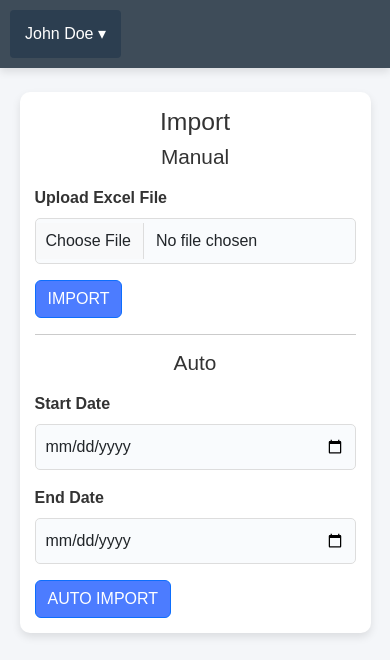
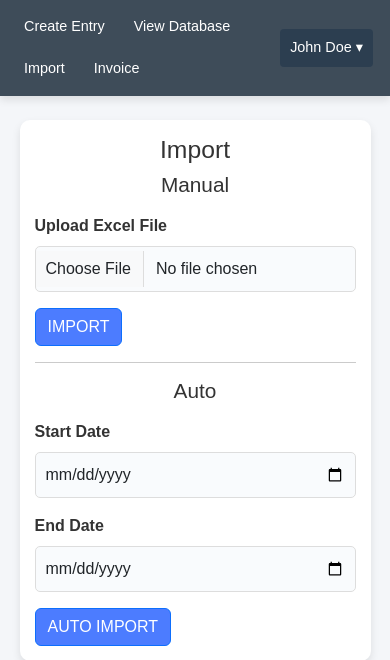
Before and after one commit to Jannes009/Fermesync, a Python web app: template templates/Import/import.html in a window 390 px wide. Shown: the top 660 px of the page. Run offline with Jinja, Linux system fonts and the light colour scheme; the template is opened without the code that fills it, so the values that code supplies are empty; some libraries are stand-ins or nearby versions.

Commit message:
Improved taskbar for smaller screens

```diff
--- a/templates/taskbar.html
+++ b/templates/taskbar.html
@@ -128,34 +128,34 @@ main {
     display: block;
 }
 
-/* Responsive Design */
-@media (max-width: 768px) {
+@media (max-width: 800px) { /* Adjust breakpoint if needed */
     .taskbar {
-        flex-direction: column;
-        align-items: flex-start;
+        padding: 8px 12px;
         height: auto;
-        padding: 10px;
     }
 
     .taskbar ul {
-        flex-direction: column;
-        width: 100%;
+        display: flex !important; /* Ensure buttons always show */
+        flex-wrap: wrap; /* Prevent overflow */
+        gap: 5px;
     }
 
     .taskbar-link {
-        width: 100%;
-        text-align: left;
+        font-size: 0.9rem;
+        padding: 8px 12px; /* Reduce padding */
     }
 
-    .taskbar ul {
-        display: none;
+    .user-section {
+        padding: 5px;
     }
 
-    .taskbar.open ul {
-        display: flex;
-        flex-direction: column;
+    .username {
+        font-size: 0.9rem;
+        padding: 8px 10px;
     }
 }
+
+
 
 
 </style>
```
